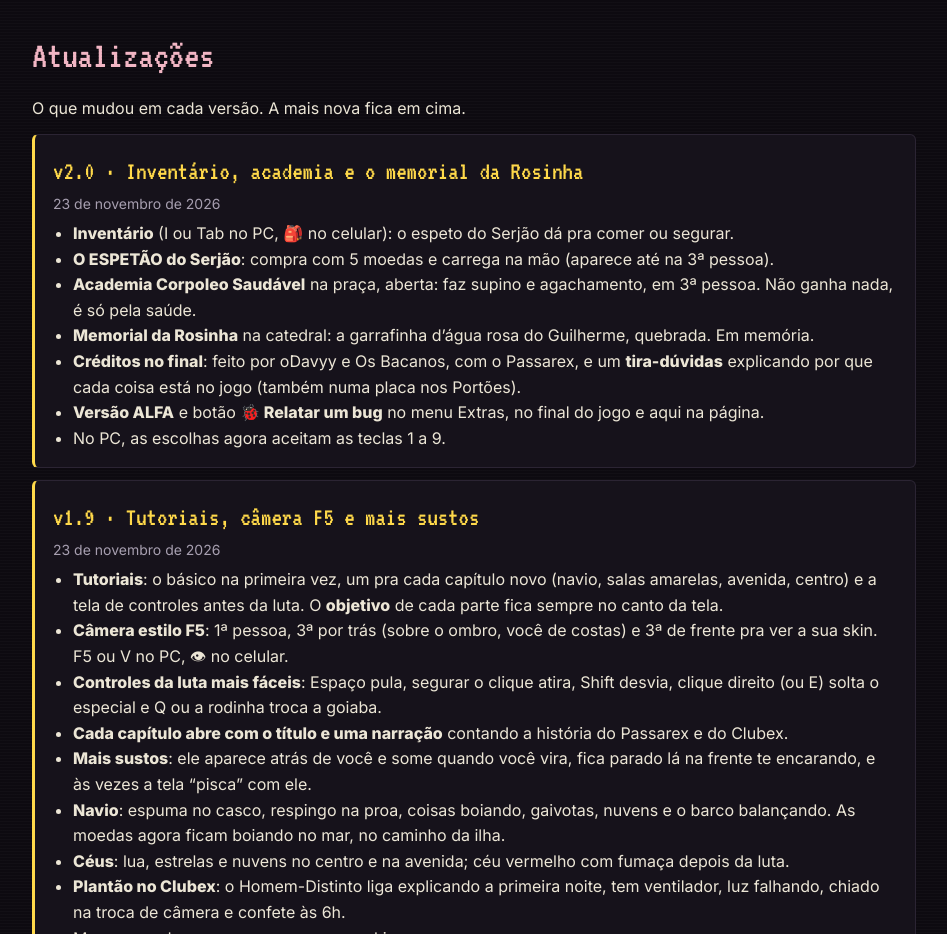
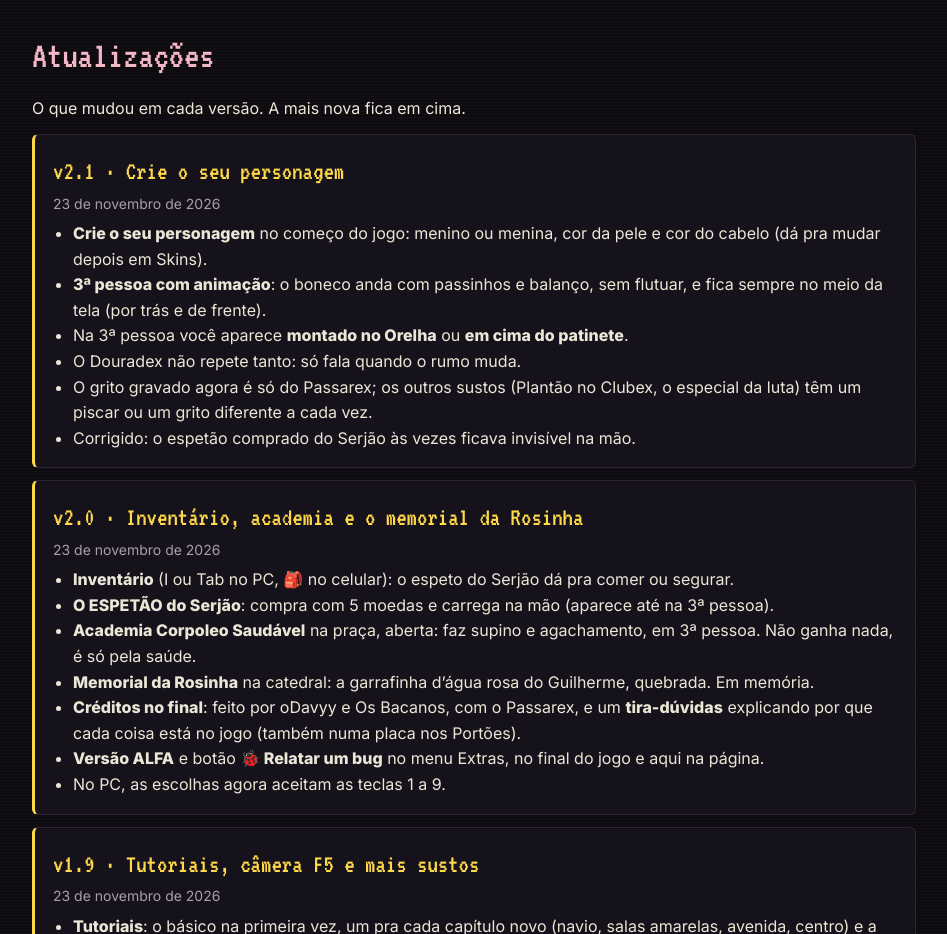
Before and after one commit to odavyyy/registro-1367, a plain HTML site: page index.html in a window 1280 px wide. Shown: the part 1840-2774 px from the top of the page, without its empty margins (166-1113 px from the left). Drawn offline with Linux system fonts and the light colour scheme.

Commit message:
v2.1: criação de personagem, 3ª pessoa animada e centralizada, Douradex fala menos, sons de susto separados
Co-Authored-By: Claude Opus 5.5 <noreply@anthropic.com>

```diff
--- a/index.html
+++ b/index.html
@@ -132,6 +132,19 @@
   <section id="atualizacoes">
     <h2>Atualizações</h2>
     <p>O que mudou em cada versão. A mais nova fica em cima.</p>
+
+    <div class="card log">
+      <h3>v2.1 · Crie o seu personagem</h3>
+      <div class="when">23 de novembro de 2026</div>
+      <ul>
+        <li><b>Crie o seu personagem</b> no começo do jogo: menino ou menina, cor da pele e cor do cabelo (dá pra mudar depois em Skins).</li>
+        <li><b>3ª pessoa com animação</b>: o boneco anda com passinhos e balanço, sem flutuar, e fica sempre no meio da tela (por trás e de frente).</li>
+        <li>Na 3ª pessoa você aparece <b>montado no Orelha</b> ou <b>em cima do patinete</b>.</li>
+        <li>O Douradex não repete tanto: só fala quando o rumo muda.</li>
+        <li>O grito gravado agora é só do Passarex; os outros sustos (Plantão no Clubex, o especial da luta) têm um piscar ou um grito diferente a cada vez.</li>
+        <li>Corrigido: o espetão comprado do Serjão às vezes ficava invisível na mão.</li>
+      </ul>
+    </div>
 
     <div class="card log">
       <h3>v2.0 · Inventário, academia e o memorial da Rosinha</h3>
```
Also changed, not shown: 1 other file.
